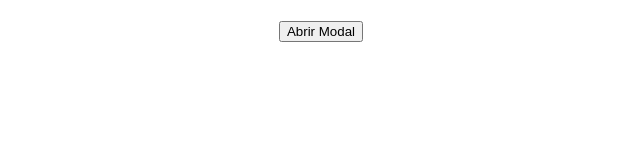
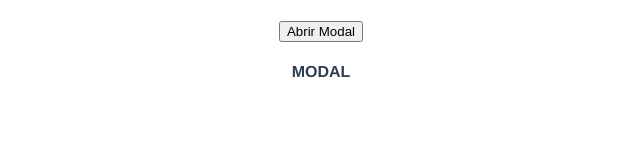
Before and after one commit to jescolargonzalez/08-composition-api, a Vue app: page /#/slots in a window 1280 px wide. Shown: the part 155-300 px from the top of the page, without its empty margins (319-959 px from the left). Built offline with nearby package versions, Linux system fonts and the light colour scheme.

Commit message:
añadido y utilizado Modal component

```diff
--- /dev/null
+++ b/src/components/Modal.vue
@@ -0,0 +1,13 @@
+<template>
+    <h4> MODAL </h4>
+</template>
+
+<script>
+export default {
+
+}
+</script>
+
+<style scoped>
+
+</style>
--- a/src/views/CustomSlots.vue
+++ b/src/views/CustomSlots.vue
@@ -1,11 +1,17 @@
 <template>
     <h1>Aprendiendo Slots</h1>
     <button>Abrir Modal</button>
+    <Modal/>
 </template>
 
 <script>
+import Modal from '../components/Modal.vue'
+
 export default {
+    components: { Modal },
+    setup() {
 
+    }
 }
 </script>
 
```
